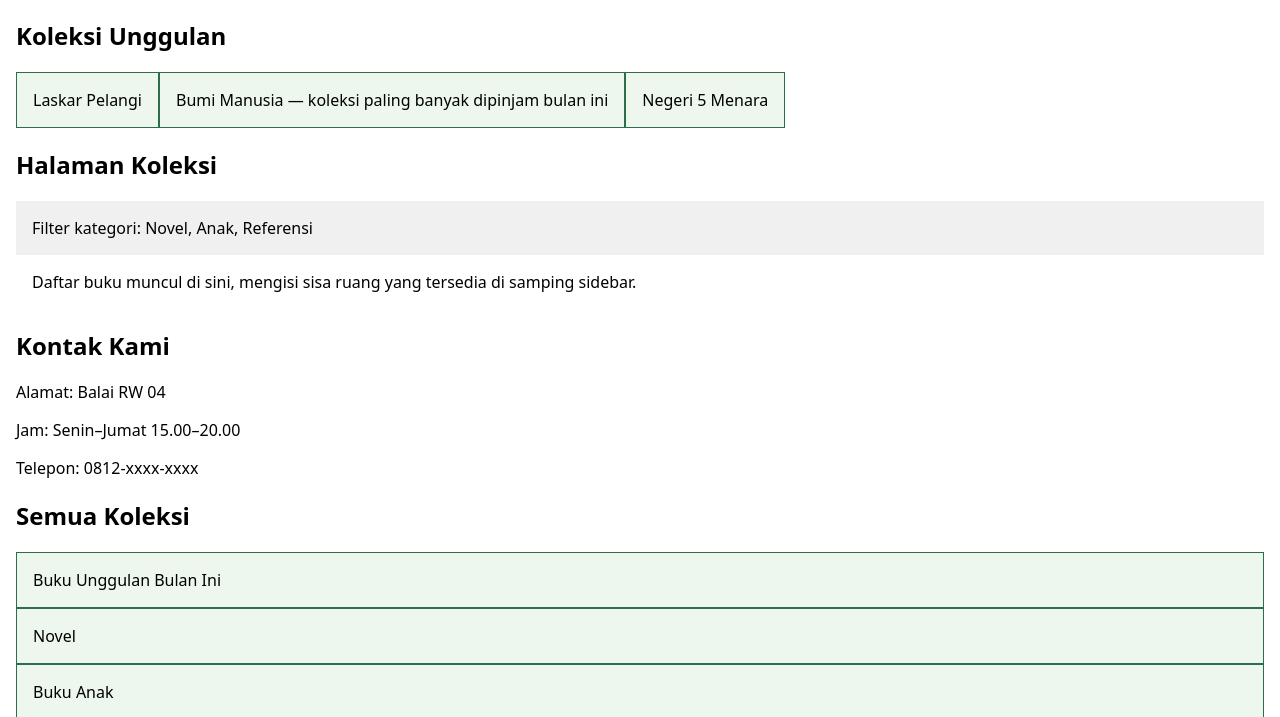
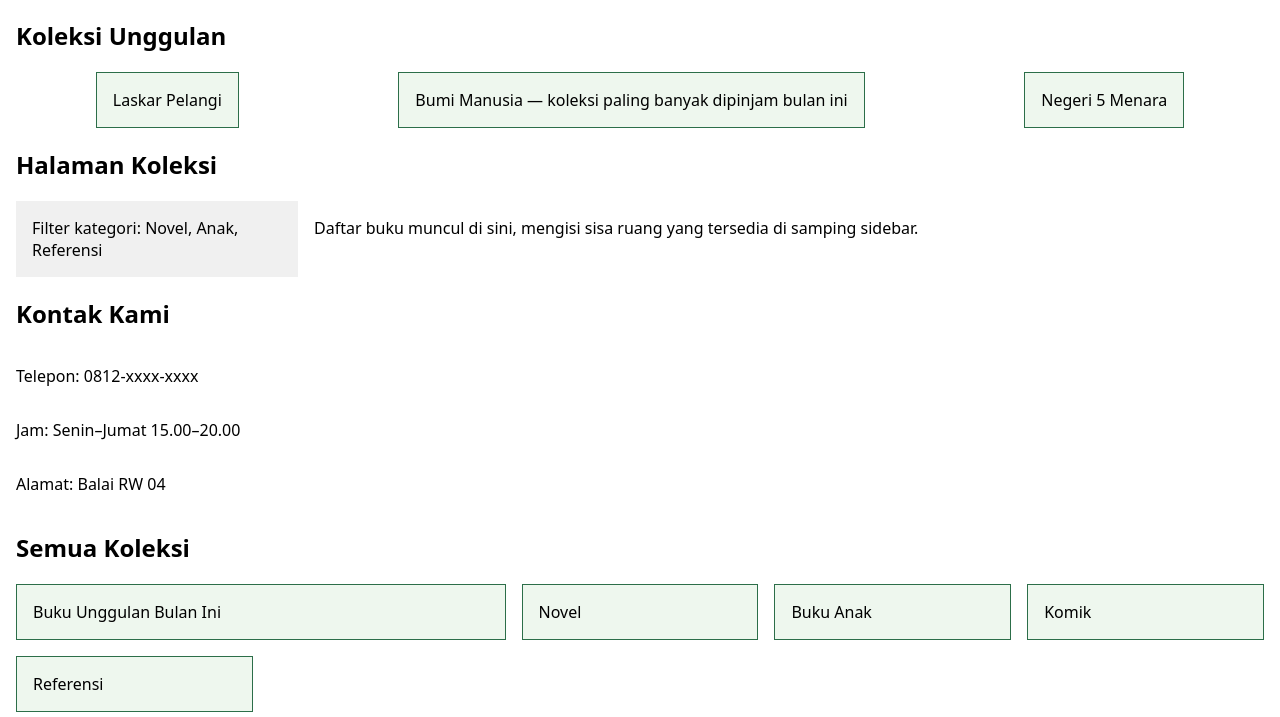
Before and after one commit to webdev-if-its/pweb-5053251019, a website: page m03/index.html in a window 1280 px wide. Shown: the part 83-800 px from the top of the page. Drawn offline with Linux system fonts and the light colour scheme.

Commit message:
Menyelesaikan soal m03

```diff
--- a/m03/style.css
+++ b/m03/style.css
@@ -10,6 +10,8 @@ body {
 /* Level 1 */
 .kartu-flex {
   display: flex;
+  justify-content: space-around;
+  align-items: flex-start;
 }
 
 .kartu {
@@ -23,23 +25,35 @@ body {
 /* Level 3  */
 
 /* Level 4 */
-.tata-letak {}
+.tata-letak {
+  display: flex;
+}
 
 .sidebar {
   background-color: #f0f0f0;
   padding: 1rem;
+  flex-basis: 250px;
 }
 
 .konten {
   background-color: #ffffff;
   padding: 1rem;
+  flex: 1;
 }
 
 /* Level 5 */
-.info-kontak {}
+.info-kontak {
+  display: flex;
+  flex-direction: column-reverse;
+  justify-content: space-between;
+}
 
 /* Level 6 */
-.kisi {}
+.kisi {
+  display: grid;
+  grid-template-columns: repeat(auto-fit, minmax(200px, 1fr));
+  gap: 1rem;
+}
 
 .kartu-grid {
   background-color: #eef7ee;
@@ -50,7 +64,10 @@ body {
 /* Level 7 */
 
 /* Level 8 */
+.unggulan {
+  grid-column: span 2;
+}
 
 /* Level 9
 
-   Level 10 */
+Level 10 */
```
Also changed, not shown: m03/index.html (+3 -0 lines).
